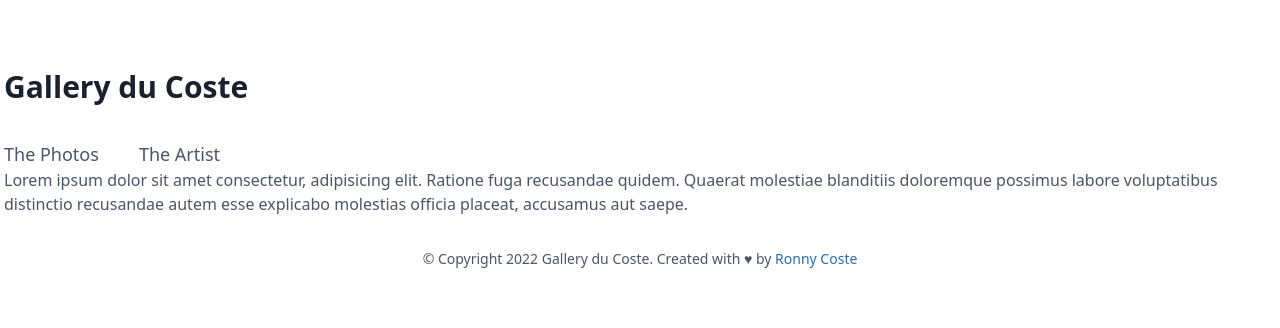
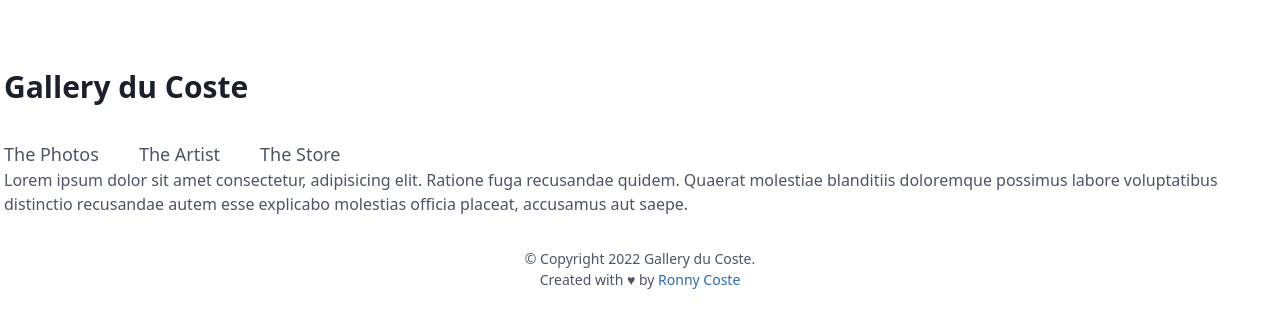
Before and after one commit to lertsoft/gallery, a Next.js app: page /about in a window 1280 px wide. Shown: the top 328 px of the page. Built offline with nearby package versions, Linux system fonts and the light colour scheme.

Commit message:
Added the store

```diff
--- a/src/templates/Main.tsx
+++ b/src/templates/Main.tsx
@@ -31,10 +31,17 @@ const Main = (props: IMainProps) => (
               </a>
             </Link>
           </li>
-          <li className="mr-80 text-right">
+          <li className="mr-10 text-right">
             <a href="https://www.ronnycoste.com">
               <a className="border-none text-right text-gray-700 hover:text-gray-900">
                 The Artist
+              </a>
+            </a>
+          </li>
+          <li className="mr-10 text-right">
+            <a href="https://store.ronnycoste.com">
+              <a className="border-none text-right text-gray-700 hover:text-gray-900">
+                The Store
               </a>
             </a>
           </li>
@@ -48,7 +55,8 @@ const Main = (props: IMainProps) => (
 
       {/* FOOTER  */}
       <div className=" border-gray-300 py-8 text-center text-sm">
-        © Copyright {new Date().getFullYear()} {AppConfig.title}. Created with{' '}
+        © Copyright {new Date().getFullYear()} {AppConfig.title}.<br></br>{' '}
+        Created with{' '}
         <span role="img" aria-label="Love">
           ♥
         </span>{' '}
```
